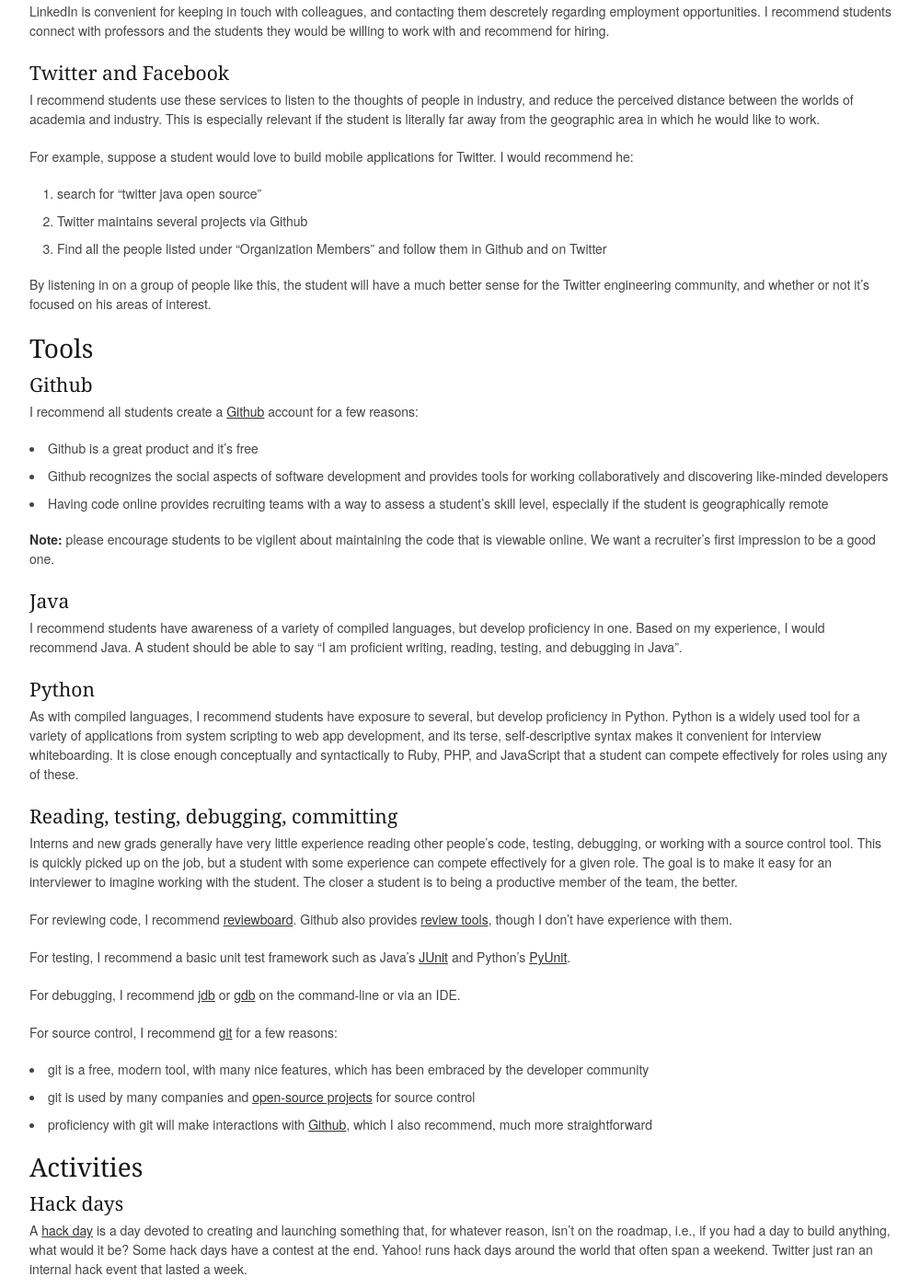
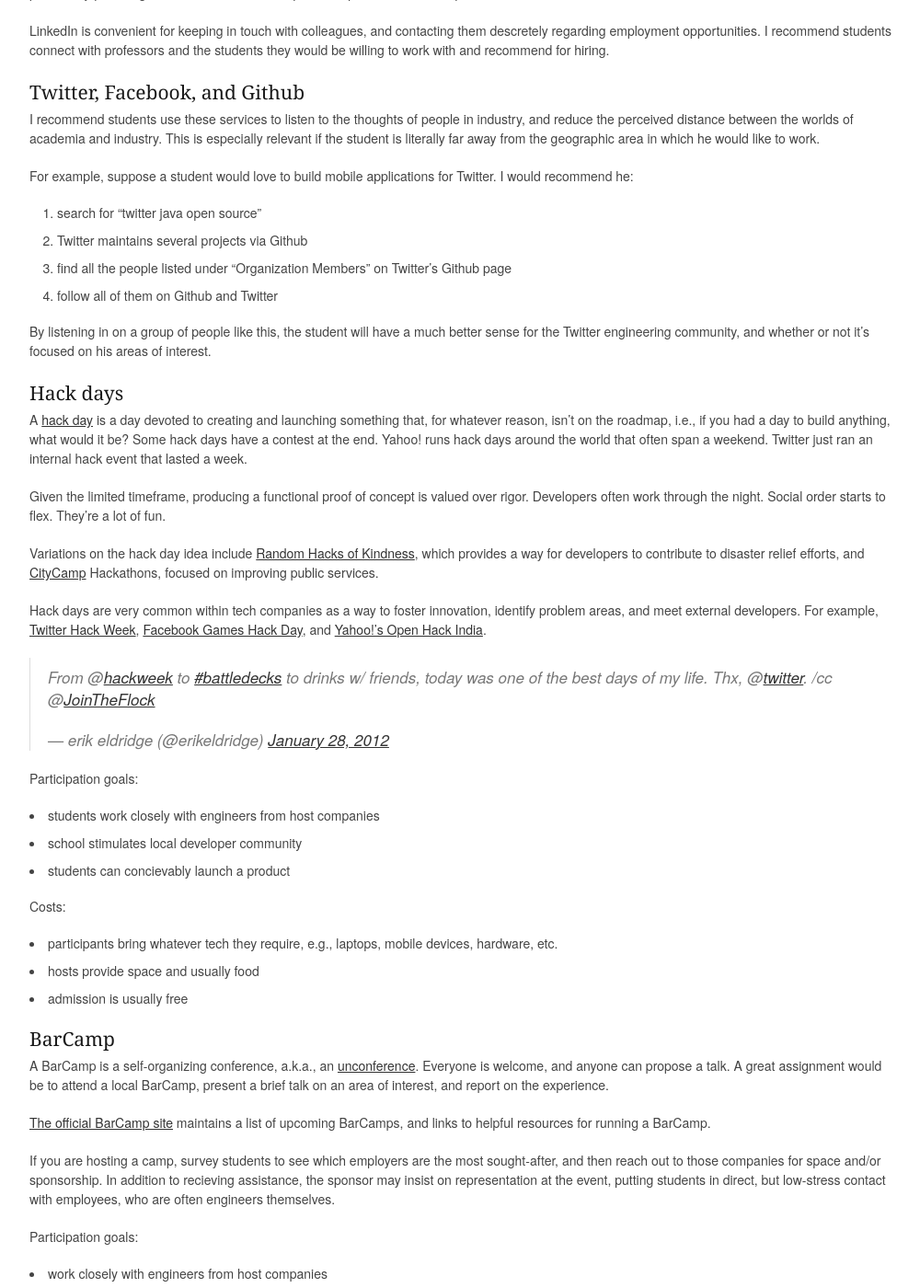
Before and after one commit to erikeldridge/erikeldridge.github.com, a Jekyll site: the page built from _posts/2012-2-13-academic-advisory.md, in a window 1280 px wide and 1400 px high, scrolled down 797 px. Shown: the whole window at 92% size, without its empty margins (138-1138 px from the left). Built offline with Jekyll 4.4.1, drawn with Linux system fonts in a browser that asks for light colours; Markdown is read by kramdown in place of the engine named in the settings; comment, search, counter and statistics services are not loaded; some of the changed text lies outside the part shown.

Commit message:
Move list of activities under community

```diff
--- a/_posts/2012-2-13-academic-advisory.md
+++ b/_posts/2012-2-13-academic-advisory.md
@@ -20,7 +20,7 @@
 
 By fostering interaction with a diversity of people and ideas, a school can help a student refine her career goals. By including employers in this interaction, a school can expose students directly, and under the best of circumstances, with employment opportunities.
 
-I list several activities below in which students can participate to develop practical developer skills, meet like-minded people in the developer community, and meet employees from local companies. If there are an abundance of these activities nearby, schools can encourage students to participate. If not, schools can host these events themselves and support students by building a developer community around the school.
+LinkedIn, Twitter, Facebook, and Github provide online tools for interacting online with other developers. There are also several activities in which students can participate to learn practical skills, meet like-minded people in the developer community, and meet employees from local companies. If there are an abundance of these activities nearby, schools can encourage students to participate. If not, schools can host these events themselves and support students by building a developer community around the school.
 
 #### LinkedIn
 
@@ -36,47 +36,10 @@
 
 1. search for "twitter java open source"
 1. Twitter maintains several projects via Github
-1. Find all the people listed under "Organization Members" and follow them in Github and on Twitter
+1. find all the people listed under "Organization Members" on Twitter's Github page
+1. follow all of them on Github and Twitter
 
 By listening in on a group of people like this, the student will have a much better sense for the Twitter engineering community, and whether or not it's focused on his areas of interest.
-
-### Tools
-
-#### Github
-
-I recommend all students create a [Github](https://github.com/) account for a few reasons:
-
-* Github is a great product and it's free
-* Github recognizes the social aspects of software development and provides tools for working collaboratively and discovering like-minded developers
-* Having code online provides recruiting teams with a way to assess a student's skill level, especially if the student is geographically remote
-
-**Note:** please encourage students to be vigilent about maintaining the code that is viewable online. We want a recruiter's first impression to be a good one.
-
-#### Java
-
-I recommend students have awareness of a variety of compiled languages, but develop proficiency in one. Based on my experience, I would recommend Java. A student should be able to say "I am proficient writing, reading, testing, and debugging in Java".
-
-#### Python
-
-As with compiled languages, I recommend students have exposure to several, but develop proficiency in Python. Python is a widely used tool for a variety of applications from system scripting to web app development, and its terse, self-descriptive syntax makes it convenient for interview whiteboarding. It is close enough conceptually and syntactically to Ruby, PHP, and JavaScript that a student can compete effectively for roles using any of these.
-
-#### Reading, testing, debugging, committing
-
-Interns and new grads generally have very little experience reading other people's code, testing, debugging, or working with a source control tool. This is quickly picked up on the job, but a student with some experience can compete effectively for a given role. The goal is to make it easy for an interviewer to imagine working with the student. The closer a student is to being a productive member of the team, the better.
-
-For reviewing code, I recommend [reviewboard](http://www.reviewboard.org/). Github also provides [review tools](https://github.com/features/projects/codereview), though I don't have experience with them.
-
-For testing, I recommend a basic unit test framework such as Java's [JUnit](http://www.junit.org/) and Python's [PyUnit](http://docs.python.org/library/unittest.html).
-
-For debugging, I recommend [jdb](http://docs.oracle.com/javase/1.3/docs/tooldocs/solaris/jdb.html) or [gdb](http://gcc.gnu.org/java/gdb.html) on the command-line or via an IDE.
-
-For source control, I recommend [git](http://git-scm.com/) for a few reasons:
-
-* git is a free, modern tool, with many nice features, which has been embraced by the developer community
-* git is used by many companies and [open-source projects](https://github.com/popular/watched) for source control
-* proficiency with git will make interactions with [Github](https://github.com/), which I also recommend, much more straightforward
-
-### Activities
 
 #### Hack days
 
@@ -84,14 +47,14 @@
 
 Given the limited timeframe, producing a functional proof of concept is valued over rigor. Developers often work through the night. Social order starts to flex. They're a lot of fun.
 
+Variations on the hack day idea include [Random Hacks of Kindness](http://www.rhok.org/), which provides a way for developers to contribute to disaster relief efforts, and [CityCamp](http://citycamp.govfresh.com/) Hackathons, focused on improving public services.
+
+Hack days are very common within tech companies as a way to foster innovation, identify problem areas, and meet external developers. For example, [Twitter Hack Week](http://engineering.twitter.com/2010/10/hack-week.html), [Facebook Games Hack Day](http://www.eventbrite.com/event/2414110670), and [Yahoo!'s Open Hack India](http://developer.yahoo.com/blogs/ydn/posts/2011/08/open-hack-india-they-hacked-we-won-them-over/).
+
 <div>
   <blockquote class="twitter-tweet"><p>From @<a href="https://twitter.com/hackweek">hackweek</a> to <a href="https://twitter.com/search/%2523battledecks">#battledecks</a> to drinks w/ friends, today was one of the best days of my life. Thx, @<a href="https://twitter.com/twitter">twitter</a>. /cc @<a href="https://twitter.com/JoinTheFlock">JoinTheFlock</a></p>&mdash; erik eldridge (@erikeldridge) <a href="https://twitter.com/erikeldridge/status/163154687393136640" data-datetime="2012-01-28T07:01:23+00:00">January 28, 2012</a></blockquote>
   <script src="//platform.twitter.com/widgets.js" charset="utf-8"></script>
 </div>
-
-Variations on the hack day idea include [Random Hacks of Kindness](http://www.rhok.org/), which provides a way for developers to contribute to disaster relief efforts, and [CityCamp](http://citycamp.govfresh.com/) Hackathons, focused on improving public services.
-
-Hack days are very common within tech companies as a way to foster innovation, identify problem areas, and meet external developers. For example, [Twitter Hack Week](http://engineering.twitter.com/2010/10/hack-week.html), [Facebook Games Hack Day](http://www.eventbrite.com/event/2414110670), and [Yahoo!'s Open Hack India](http://developer.yahoo.com/blogs/ydn/posts/2011/08/open-hack-india-they-hacked-we-won-them-over/).
 
 Participation goals:
 
```
Also changed, not shown: other parts of _posts/2012-2-13-academic-advisory.md (+37 -1 lines).
